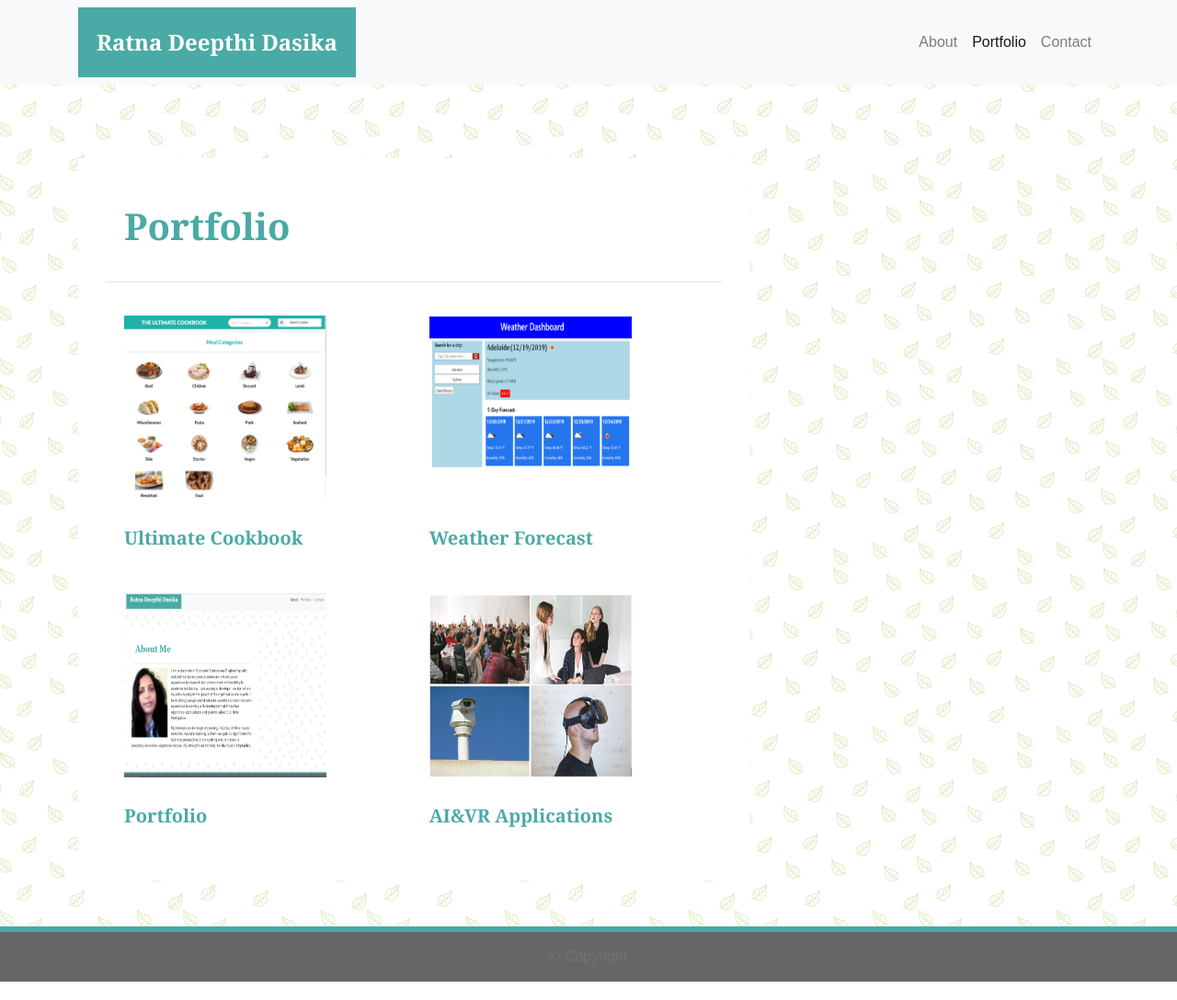
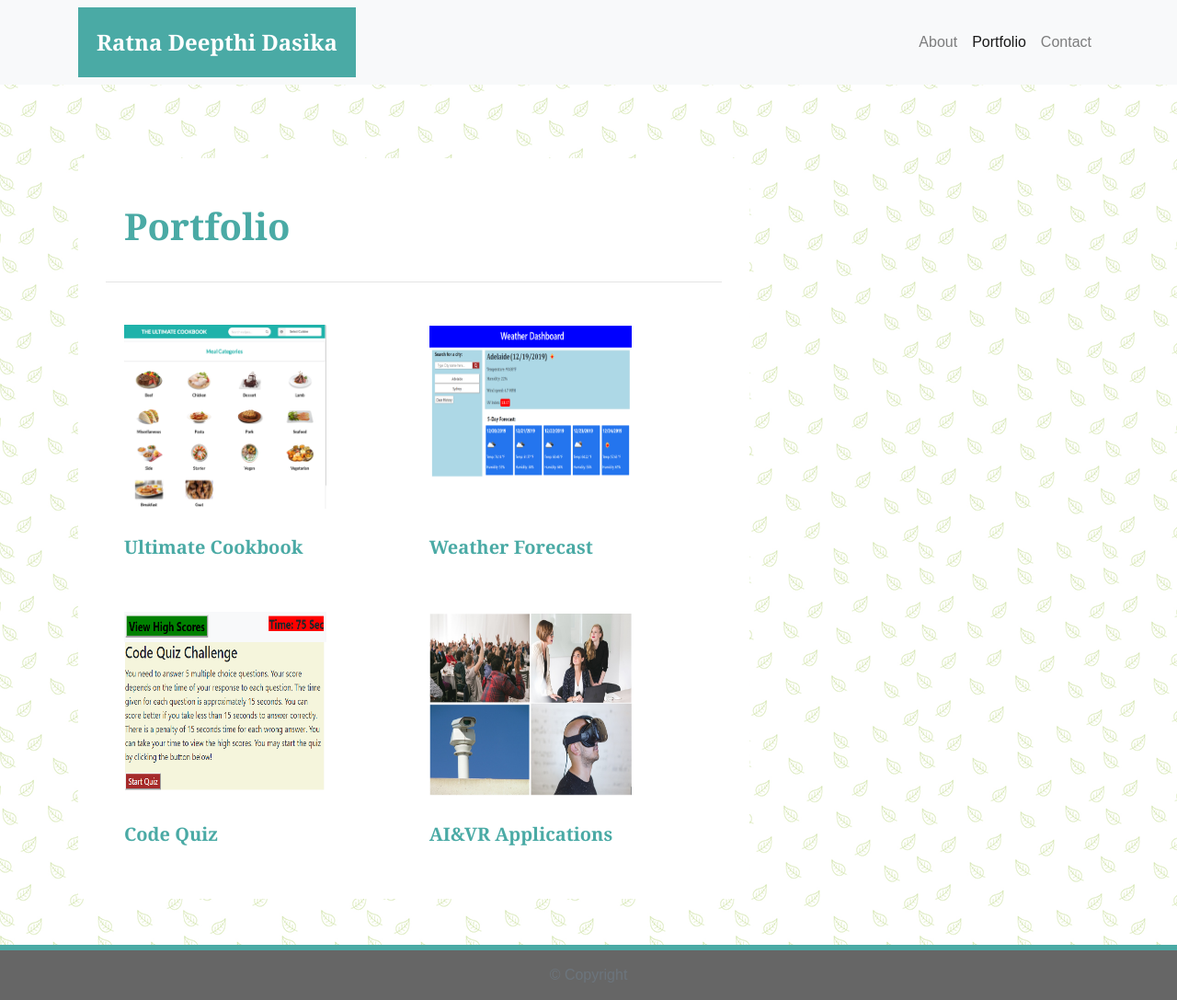
Before and after one commit to Radeep07/radeep07.github.io, a plain HTML site: page Assests/HTML/portfolio.html in a window 1280 px wide. Shown: the whole page at 92% size. Drawn offline with nearby package versions, Linux system fonts and the light colour scheme.

Commit message:
Portfolio project added

```diff
--- a/Assests/CSS/styles.css
+++ b/Assests/CSS/styles.css
@@ -156,7 +156,7 @@ main {
 
 }
 .portfolio-item{
-  margin: 20px 20px 20px 20px;
+  margin: 30px 20px 20px 20px;
 
 }
 .image-header{
--- a/Assests/HTML/portfolio.html
+++ b/Assests/HTML/portfolio.html
@@ -72,10 +72,10 @@
 
           <div class="row">
             <div class="col-lg-5 portfolio-item">
-              <a href="https://radeep07.github.io/Portfolio_Ratna/">
-              <img src="../images/Portfolio.PNG" alt="Ratna's Portfolio" id="port-image">
+              <a href="https://radeep07.github.io/CodeQuiz/">
+              <img src="../images/codeQuiz.PNG" alt="Code Quiz" id="port-image">
               </a>
-              <h3>Portfolio</h3>
+              <h3>Code Quiz</h3>
             </div>
 
             <div class="col-lg-5 portfolio-item">
```
Also changed, not shown: Assests/images/codeQuiz.PNG (added).
